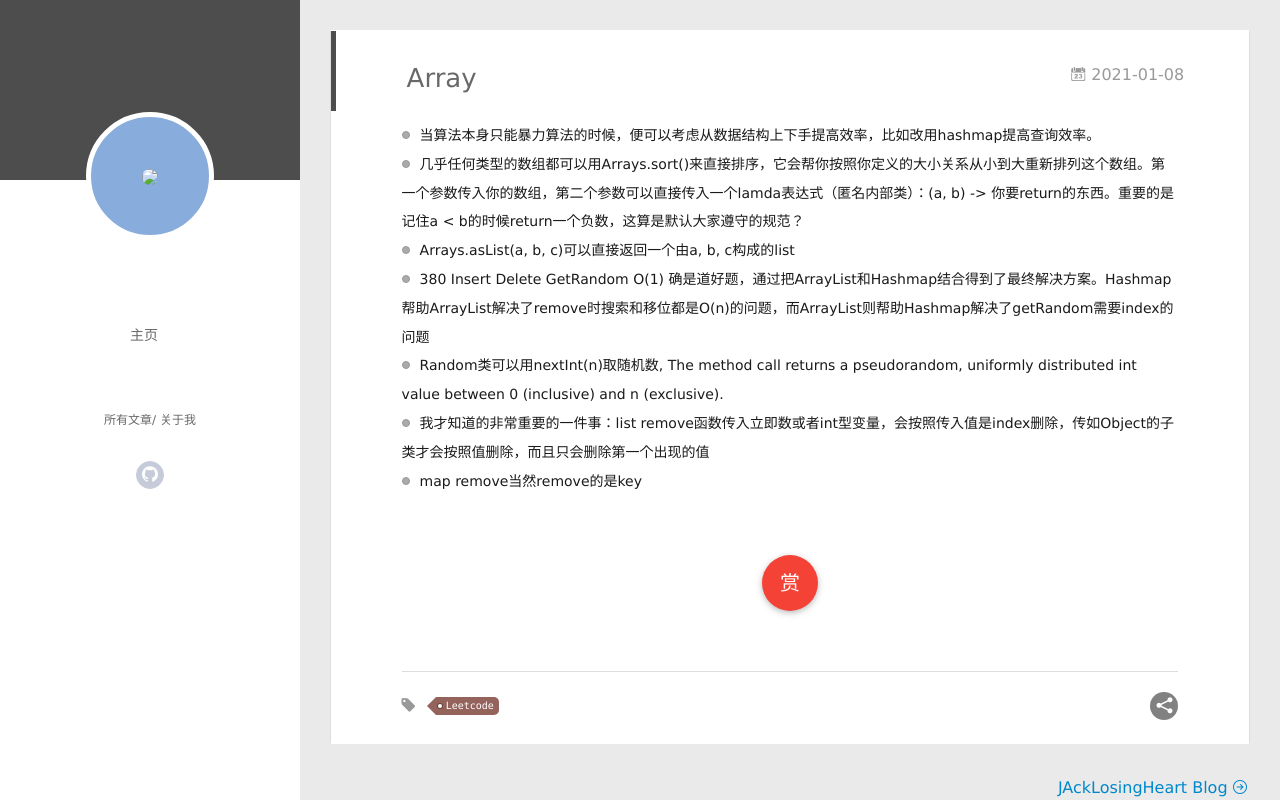
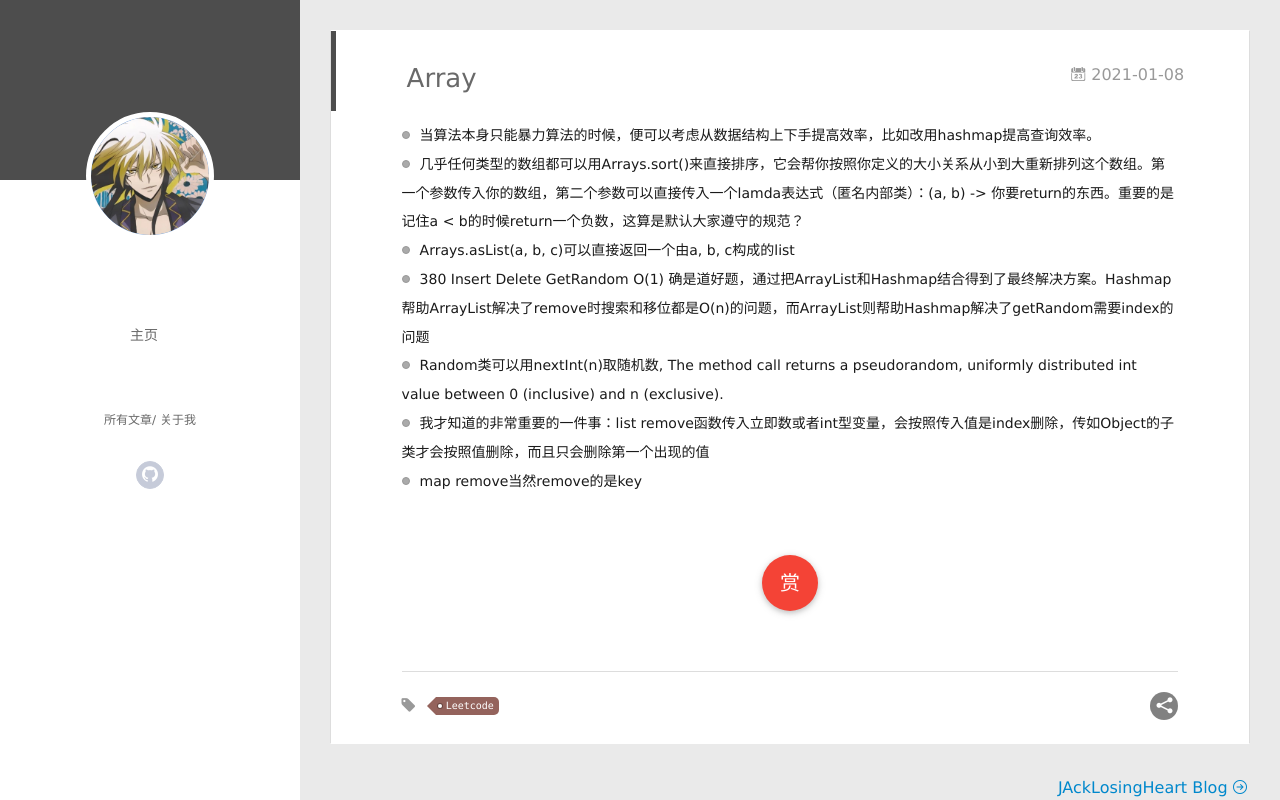
Before and after one commit to JAckLosingHeart/JAckLosingHeart.github.io, a plain HTML site: page 2021/01/08/Array/index.html in a window 1280 px wide. Drawn offline with Linux system fonts and the light colour scheme.

Commit message:
Site updated: 2021-01-08 16:52:53

```diff
--- a/2021/01/08/Array/index.html
+++ b/2021/01/08/Array/index.html
@@ -48,7 +48,7 @@
 <div class="intrude-less">
 	<header id="header" class="inner">
 		<a href="/" class="profilepic">
-			<img src="/themes/yilia/source/img/avatar.jpg" class="js-avatar">
+			<img src="/img/avatar.jpg" class="js-avatar">
 		</a>
 		<hgroup>
 		  <h1 class="header-author"><a href="/"></a></h1>
@@ -94,7 +94,7 @@
 	<div class="intrude-less">
 		<header id="header" class="inner">
 			<div class="profilepic">
-				<img src="/themes/yilia/source/img/avatar.jpg" class="js-avatar">
+				<img src="/img/avatar.jpg" class="js-avatar">
 			</div>
 			<hgroup>
 			  <h1 class="header-author js-header-author"></h1>
```
Also changed, not shown: 2021/01/08/hello-world/index.html (+2 -2 lines), archives/2021/01/index.html (+2 -2 lines), archives/2021/index.html (+2 -2 lines), archives/index.html (+2 -2 lines), index.html (+2 -2 lines), tags/Leetcode/index.html (+2 -2 lines).
